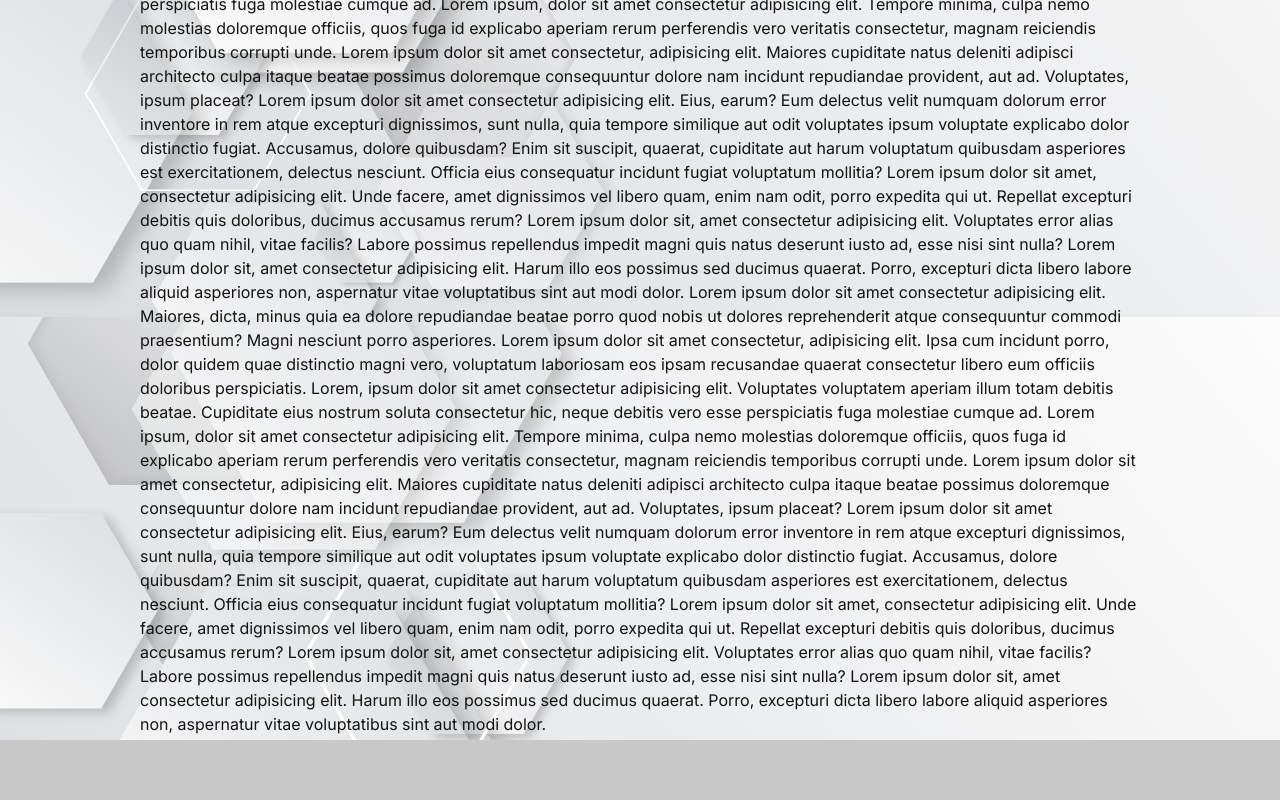
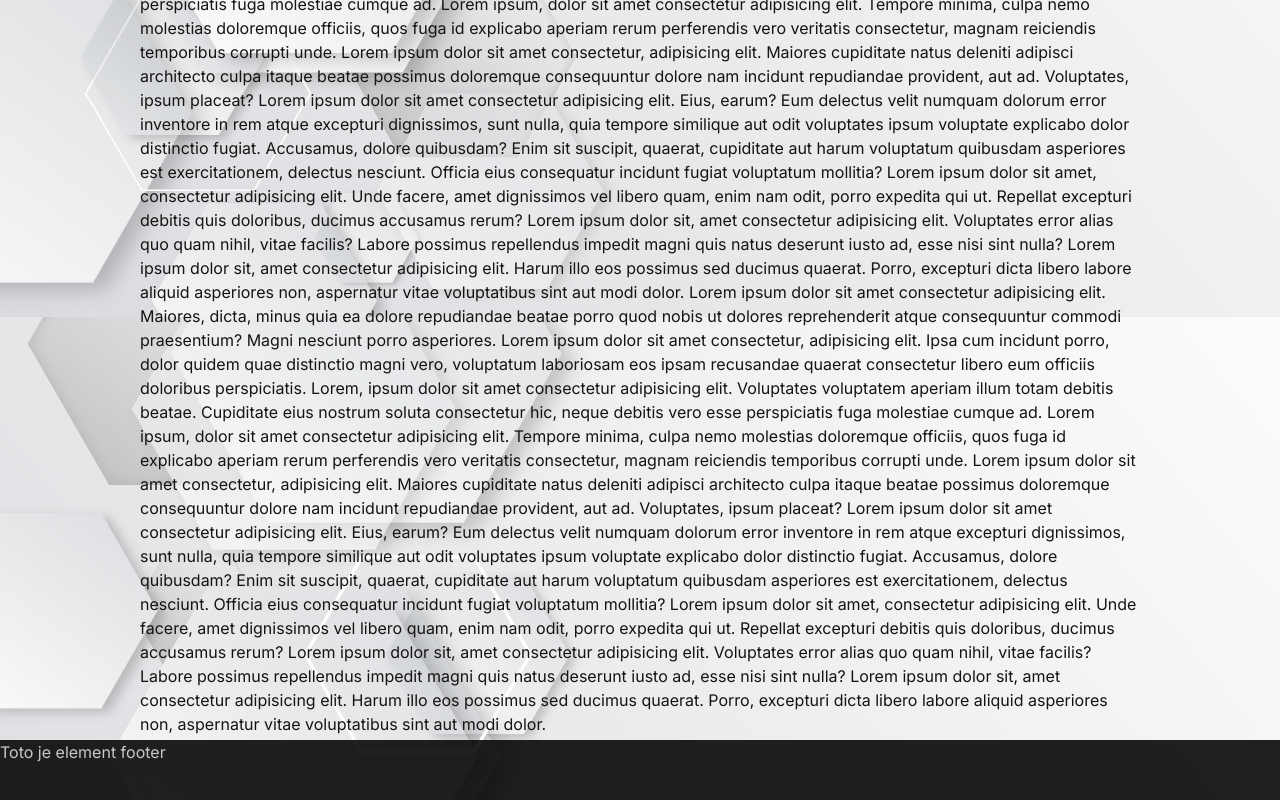
Before and after one commit to GrabovskyPetr/grabovsky-website, a Next.js app: page / in a window 1280 px wide. Shown: the part 536-1336 px from the top of the page. Before the commit the page ends 1276 px from the top, so only its background shows below. Built offline with nearby package versions, Linux system fonts and the light colour scheme.

Commit message:
Přidán prototyp elementu footer.

```diff
--- a/app/layout.tsx
+++ b/app/layout.tsx
@@ -2,6 +2,7 @@ import "./ui/globals.css"
 import { GlobalContextProvider } from "./lib/globalContext"
 import { inter } from "./ui/fonts"
 import Header from "./ui/header/header"
+import Footer from "./ui/footer"
 
 interface RootLayoutProps {
   children: React.ReactNode
@@ -25,9 +26,10 @@ const RootLayout: React.FC<RootLayoutProps> = ({ children }) => {
       >
         <GlobalContextProvider>
           <Header />
-          <main className="max-w-5xl px-3 pb-1 pt-24">
+          <main className="max-w-5xl px-3 pb-1 pt-24 flex-grow">
             { children }
           </main>
+          <Footer />
         </GlobalContextProvider>
       </body>
     </html>
--- /dev/null
+++ b/app/ui/footer.tsx
@@ -0,0 +1,21 @@
+"use client"
+
+import { useGlobalContext } from "@/app/lib/globalContext"
+import { clsx } from "clsx"
+
+const Footer: React.FC = () => {
+    const { isMobileNavVisible } = useGlobalContext()
+
+    return (
+        <footer className={clsx(
+            "w-full bg-primary-alpha transition-all duration-500 ease-in-out",
+            isMobileNavVisible ? "opacity-0 h-0" : "opacity-100 h-20"
+        )}>
+            <div className="text-secondary">
+                Toto je element footer
+            </div>
+        </footer>
+    )
+}
+
+export default Footer
```
